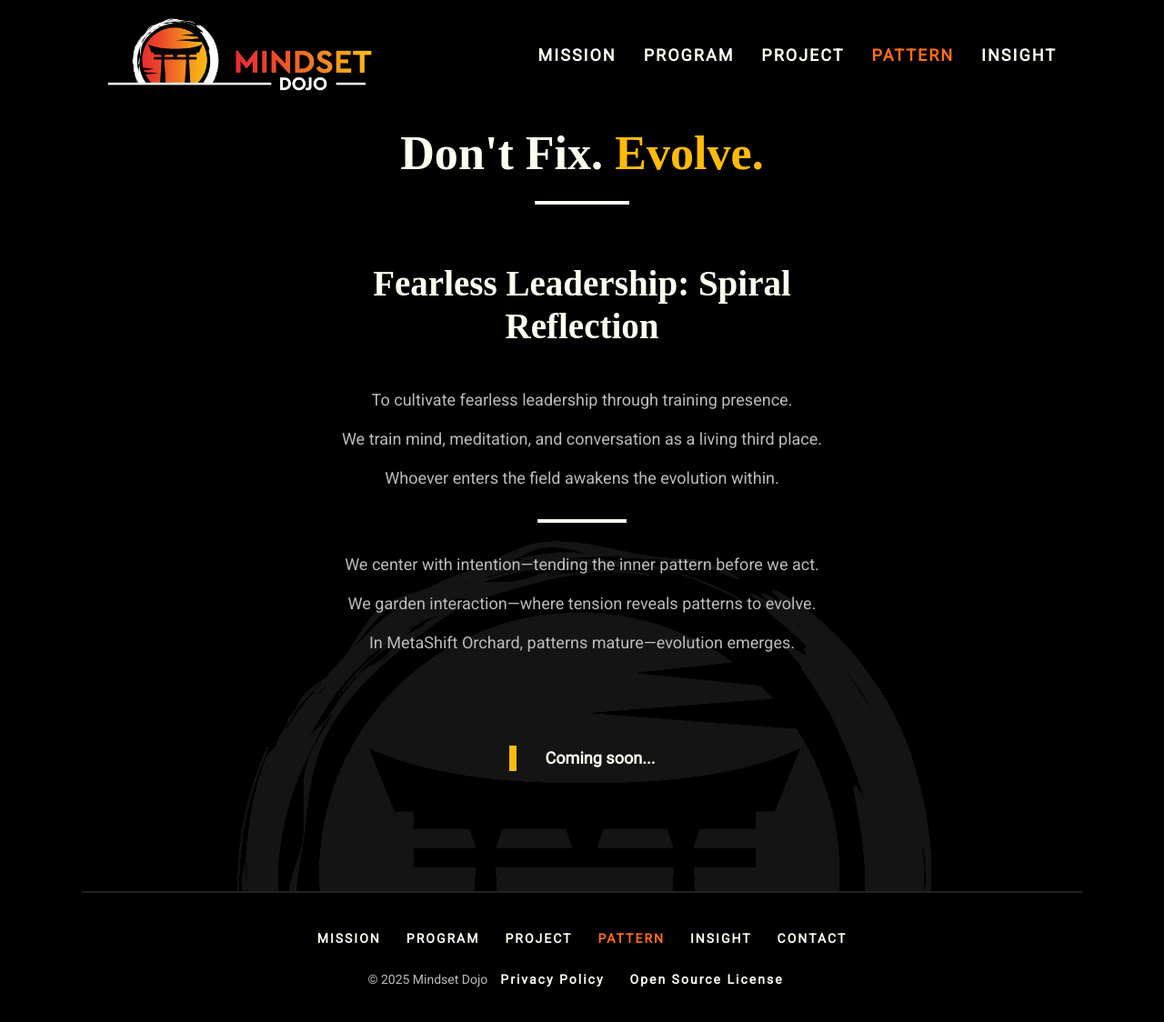
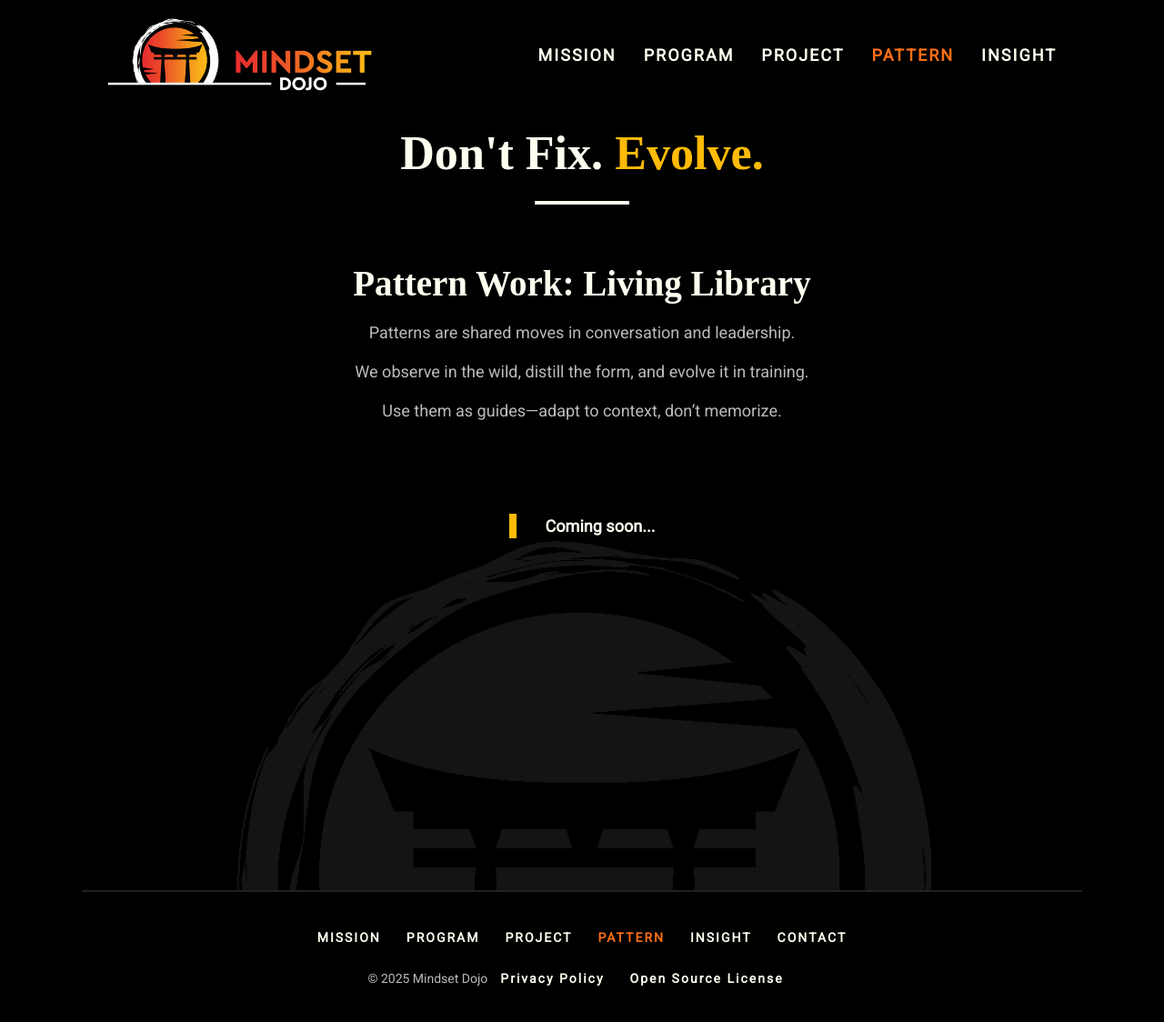
Before and after one commit to mindset-dojo/mindset-dojo.github.io, a Jekyll site: the page built from pattern.md, in a window 1280 px wide and 1168 px high. Shown: the top 1124 px of the window at 91% size. Built offline with Jekyll 4.4.1, drawn with Linux system fonts in a browser that asks for light colours; some web fonts are replaced.

Commit message:
feat: Clean up intro for Patterns

```diff
--- a/_data/pattern.yaml
+++ b/_data/pattern.yaml
@@ -1,15 +1,15 @@
 ---
 mantra: "Don't Fix. Evolve."
 mantra_mark: "Evolve."
-description: "We are pattern evolvers. We observe, distill, and evolve patterns of interaction that cultivate presence, connection, and flow."
+description: "A living library of interaction patterns—observed, distilled, and evolved to cultivate presence, connection, and flow."
 sections:
-  - type: mission
+  - type: text
     data:
-      mission_rally_suffix_label: ": Spiral Reflection"
-      mission_statement_bridge:
-        - "We center with intention—tending the inner pattern before we act."
-        - "We garden interaction—where tension reveals patterns to evolve."
-        - "In MetaShift Orchard, patterns mature—evolution emerges."
+      label: "Pattern Work: Living Library"
+      items:
+        - "Patterns are shared moves in conversation and leadership."
+        - "We observe in the wild, distill the form, and evolve it in training."
+        - "Use them as guides—adapt to context, don’t memorize."
   - type: quote
     data:
       text: "Coming soon..."
```
